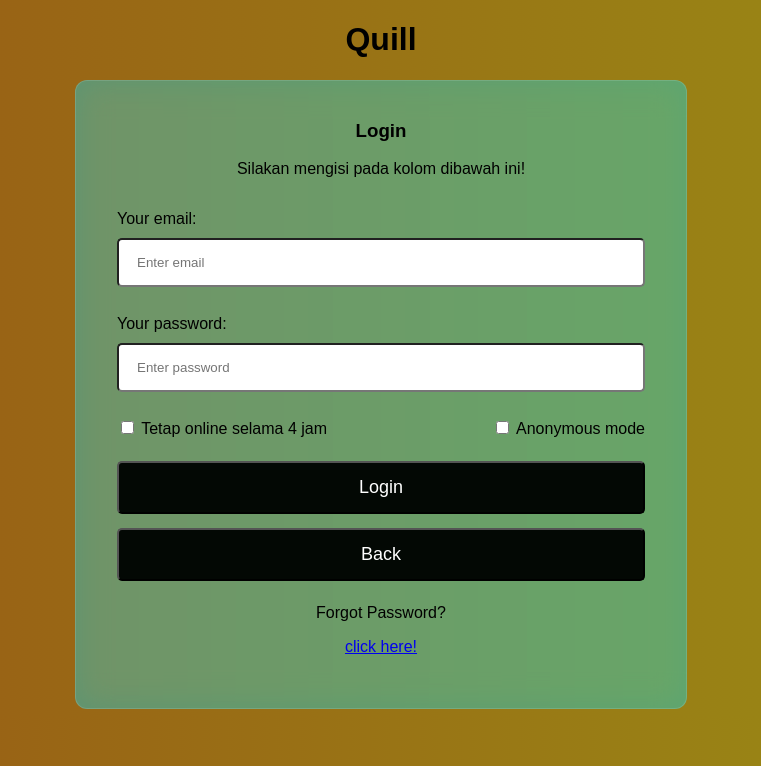
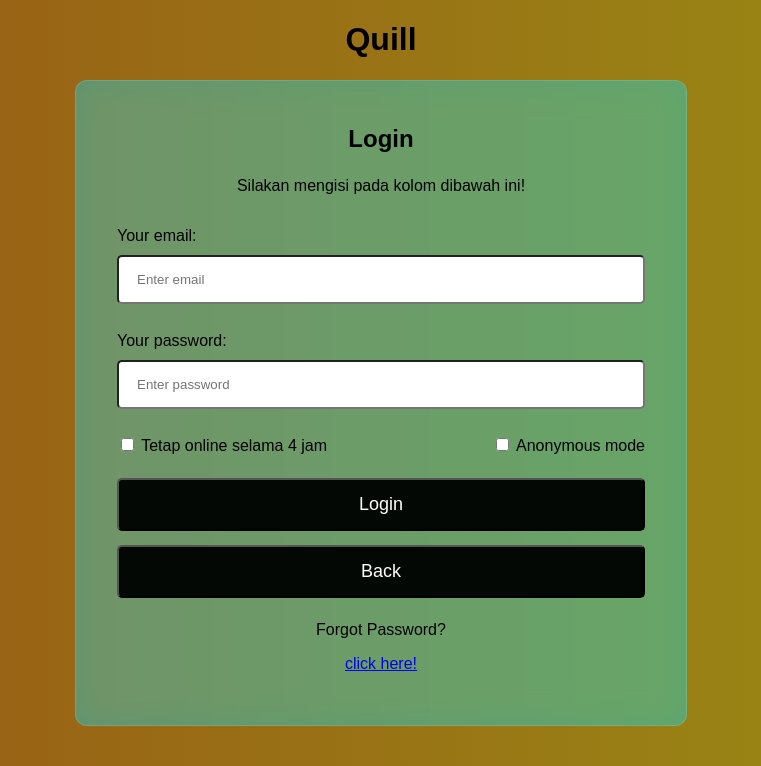
Before and after one commit to EnemyB0T/WEB-Collab, a PHP site: page /loginCode.php in a window 1280 px wide. Shown: the top 766 px of the page, without its empty margins (259-1020 px from the left). Run offline with PHP 8.4, Linux system fonts and the light colour scheme; data that the repository does not hold is empty.

Commit message:
Update Login Page.css
.form-header{
  font-size: 3rem;
}

aku tambahkan itu

```diff
--- a/Login Page.css
+++ b/Login Page.css
@@ -8,10 +8,17 @@ body
 /* tes dari David*/
 /* test dari Jesus */
 
+.form-header{
+  font-size: 3rem;
+}
+
 h1{
     text-align: center;
 }
 
+h3{
+  font-size: 1.5rem;
+}
 
 form{
     width:35rem;
```
